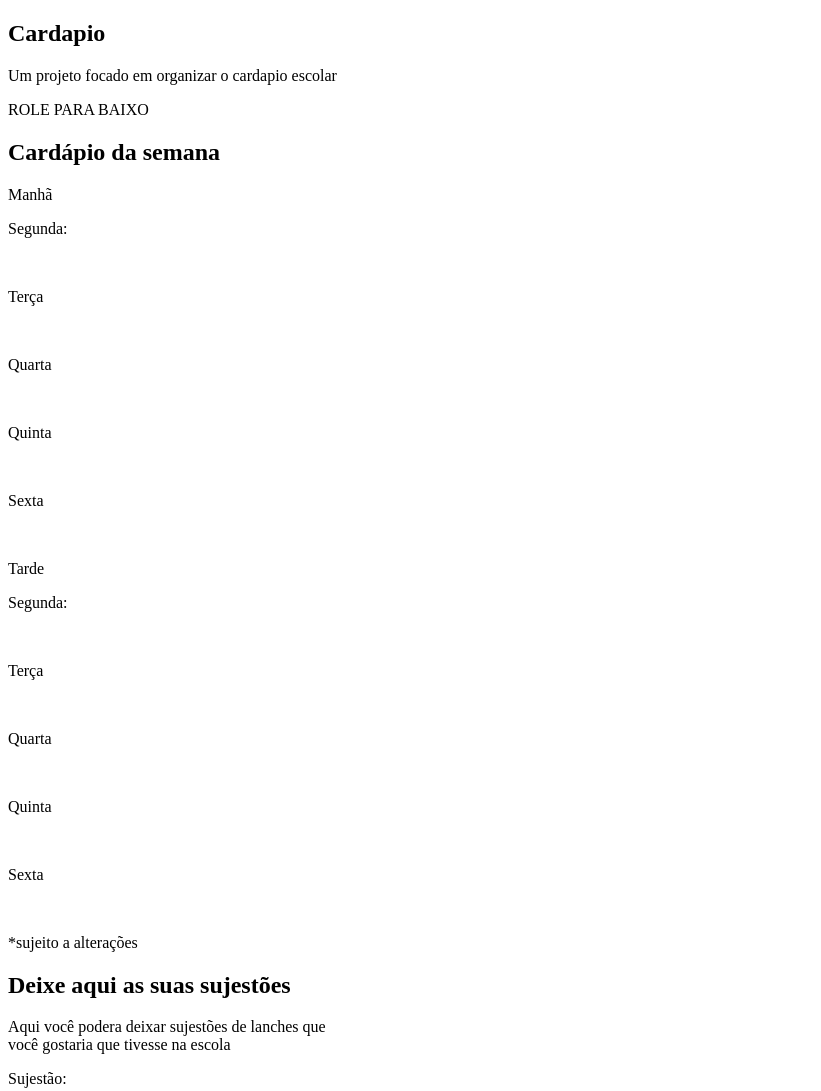
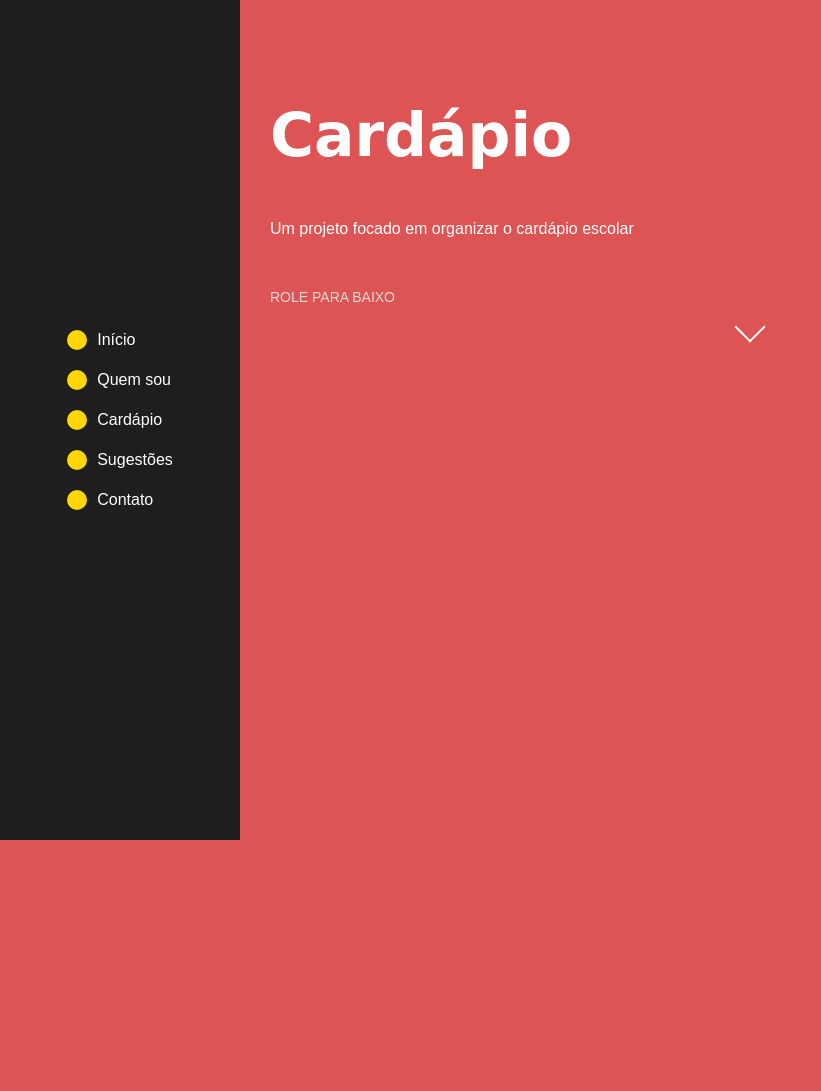
Before and after one commit to Gustavoborgesalves/Cardapio, a plain HTML site: page index.html in a window 1280 px wide. Shown: the top 1091 px of the page, without its empty margins (0-821 px from the left). After the commit the page ends 800 px from the top, so only its background shows below. Drawn offline with Linux system fonts and the light colour scheme.

Commit message:
Add files via upload

```diff
--- a/index.html
+++ b/index.html
@@ -1,84 +1,60 @@
 <!DOCTYPE html>
-<html lang="pt-br">
+<html lang="pt-BR">
 <head>
     <meta charset="UTF-8">
-    <meta http-equiv="X-UA-Compatible" content="IE=edge">
     <meta name="viewport" content="width=device-width, initial-scale=1.0">
-    <title>Cardapio</title>
-    <link rel="stylesheet" href="">
+    <title>Cardápio Escolar</title>
+    <link rel="stylesheet" href="style.css">
 </head>
 <body>
-    <section class="pagina">
-        <div class="titulo-principal">
-            <h1>Cardapio</h1>
-        </div>
-        <div class="conteudo">
-            <p>Um projeto focado em organizar o cardapio escolar</p>
-        </div>
-        <div class="">
-            <p>ROLE PARA BAIXO</p>
+    <!-- Sidebar -->
+    <nav class="sidebar">
+        <ul>
+            <li class="active">
+                <span class="circle"></span>
+                <span class="text">Início</span>
+            </li>
+            <li>
+                <span class="circle"></span>
+                <span class="text">Quem sou</span>
+            </li>
+            <li>
+                <span class="circle"></span>
+                <span class="text">Cardápio</span>
+            </li>
+            <li>
+                <span class="circle"></span>
+                <span class="text">Sugestões</span>
+            </li>
+            <li>
+                <span class="circle"></span>
+                <span class="text">Contato</span>
+            </li>
+            <!-- Adicione mais itens de menu conforme necessário -->
+        </ul>
+    </nav>
+
+    <!-- Conteúdo principal - Página 1 -->
+    <section id="inicio" class="content">
+        <h1>Cardápio</h1>
+        <p>Um projeto focado em organizar o cardápio escolar</p>
+        <div class="scroll-indicator">
+            <span>ROLE PARA BAIXO</span>
+            <div class="arrow"></div>
         </div>
     </section>
-    <section class="pagina">
-        <p>
 
-        </p>
-    </section>
-    <section>
-        <div class="titulo-principal">
-            <h1>Cardápio da semana</h1>
-        </div>
-        <div class="">
-            <p>Manhã</p>
-        </div>
-       <div class="dias">
-        <p>Segunda:</p><br>
-        <p>Terça</p><br>
-        <p>Quarta</p><br>
-        <p>Quinta</p><br>
-        <p>Sexta</p><br>
-       </div>
-        <div class="">
-            <p>Tarde</p>
-        </div>
-        <div class="dias">
-            <p>Segunda:</p><br>
-            <p>Terça</p><br>
-            <p>Quarta</p><br>
-            <p>Quinta</p><br>
-            <p>Sexta</p><br>
-           </div>
-           <div class="aviso">
-            <p>*sujeito a alterações</p>
-           </div>
-    </section>
-    <section>
-        <div>
-            <h1>Deixe aqui as suas sujestões</h1>
-        </div>
-        <div class="conteudo">
-            <p>Aqui você podera deixar sujestões de lanches que <br>você gostaria que tivesse na escola</p>
-        </div>
-        <div class="">
-            <p>Sujestão:</p>
-        </div>
-        <div class="button">
-            <h2>ENVIAR</h2>
-        </div>
-        <div class="aviso">
-            <p>favor não deixar muitas sujestões para que todas sejam feitas</p>
+    <!-- Conteúdo principal - Página 2 -->
+    <section id="quem-sou" class="content">
+        <img src="pasta.jpg" alt="Prato de macarrão" class="image">
+        <div class="text-content">
+            <h2>Quem sou</h2>
+            <p>Sou um aluno do Colégio Estadual Antonio Tupy Pinheiro no Paraná...</p>
+            <p>Um dos problemas que encontrei na minha escola é sobre não ter um cardápio preparado dias antes...</p>
+            <!-- Texto continua... -->
         </div>
     </section>
-    <section>
-        <div class="titulo-principal">
-            <h1>ENTRE EM CONTATO</h1>
-        </div>
-        <div class="conteudo">
-            <p>Quer fazer um comentario, elogio, critica ou sujestão?</p>
-        </div>
-        <div class="button">
 
-        </div>
-    </section>
+    <script src="main.js"></script>
 </body>
 </html>
--- a/main.js
+++ b/main.js
@@ -0,0 +1,21 @@
+// script.js
+
+document.addEventListener('DOMContentLoaded', function() {
+    const sections = document.querySelectorAll('.content');
+    const navItems = document.querySelectorAll('.sidebar li');
+
+    navItems.forEach((item, index) => {
+        item.addEventListener('click', () => {
+            sections.forEach(section => section.style.display = 'none');
+            sections[index].style.display = 'block';
+
+            navItems.forEach(nav => nav.classList.remove('active'));
+            item.classList.add('active');
+        });
+    });
+
+    // Exibe a primeira seção ao carregar a página
+    sections.forEach((section, index) => {
+        section.style.display = index === 0 ? 'block' : 'none';
+    });
+});
--- a/style.css
+++ b/style.css
@@ -1,10 +1,96 @@
-:root{
-    --titulo-principal: #ffffff;
+/* styles.css */
+
+body {
+    margin: 0;
+    font-family: 'Arial', sans-serif;
+    background-color: #dd5454; /* Cor de fundo principal */
+    color: white;
+    display: flex;
 }
 
-.pagina{
-    background-color: #8B0000;
+.sidebar {
+    width: 200px;
+    background-color: #1E1E1E;
+    padding: 20px;
+    display: flex;
+    flex-direction: column;
+    align-items: center;
+    justify-content: center;
+    position: fixed;
+    height: 100vh;
 }
-.body{
-    background-color: #8B0000;
+
+.sidebar ul {
+    list-style: none;
+    padding: 0;
+    margin: 0;
 }
+
+.sidebar li {
+    display: flex;
+    align-items: center;
+    margin: 20px 0;
+    cursor: pointer;
+}
+
+.circle {
+    width: 20px;
+    height: 20px;
+    background-color: #FFD700;
+    border-radius: 50%;
+    margin-right: 10px;
+}
+
+.text {
+    font-size: 16px;
+    color: white;
+}
+
+.active .circle {
+    background-color: #FFD700;
+}
+
+.content {
+    margin-left: 220px;
+    padding: 50px;
+    width: calc(100% - 220px);
+}
+
+.content h1 {
+    font-size: 60px;
+    font-family: 'Brush Script MT', cursive;
+}
+
+.content h2 {
+    font-size: 36px;
+    font-weight: bold;
+}
+
+.scroll-indicator {
+    margin-top: 50px;
+}
+
+.scroll-indicator .arrow {
+    width: 20px;
+    height: 20px;
+    border-bottom: 2px solid white;
+    border-right: 2px solid white;
+    transform: rotate(45deg);
+    margin: 10px auto;
+}
+
+.scroll-indicator span {
+    font-size: 14px;
+    color: #DDDDDD;
+}
+
+.image {
+    width: 200px;
+    float: left;
+    margin-right: 20px;
+}
+
+.text-content {
+    text-align: left;
+    line-height: 1.6;
+}
```
